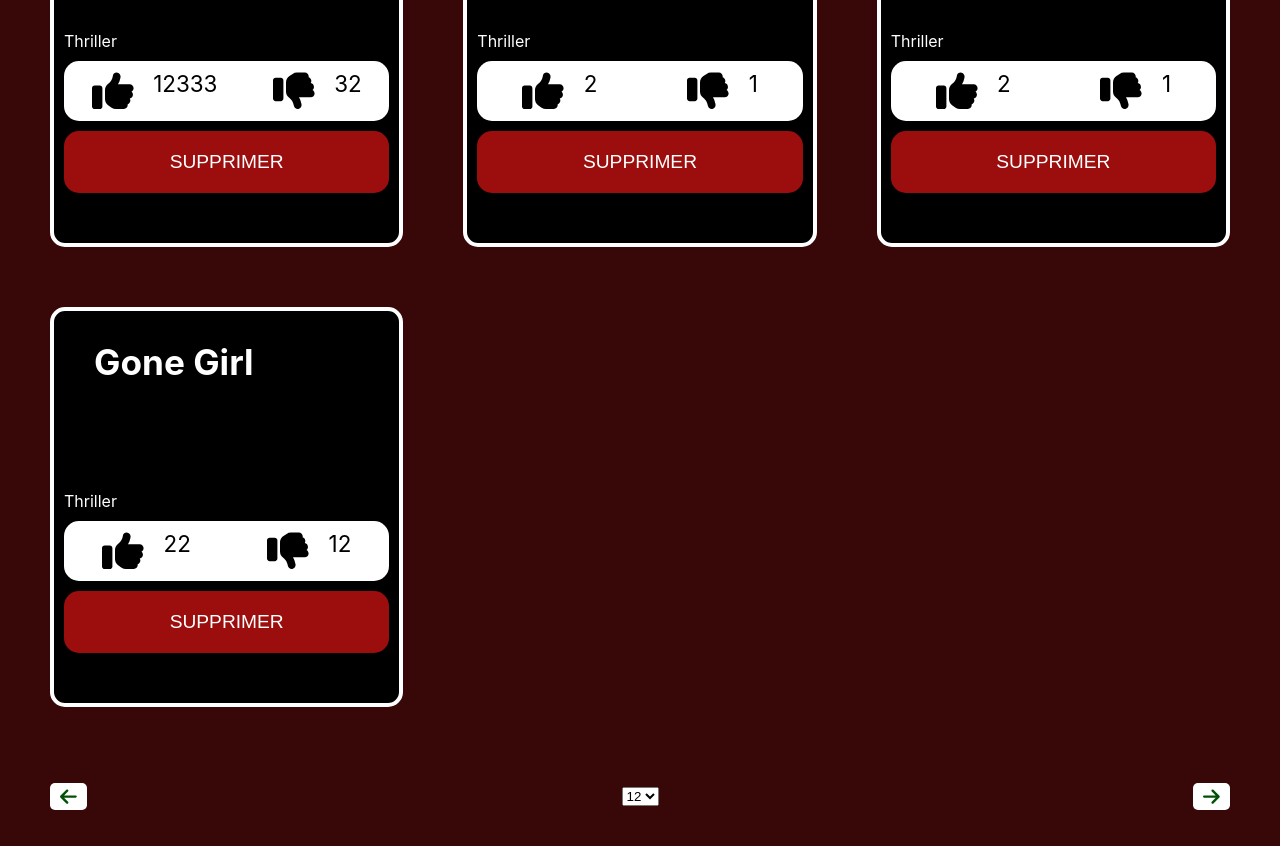
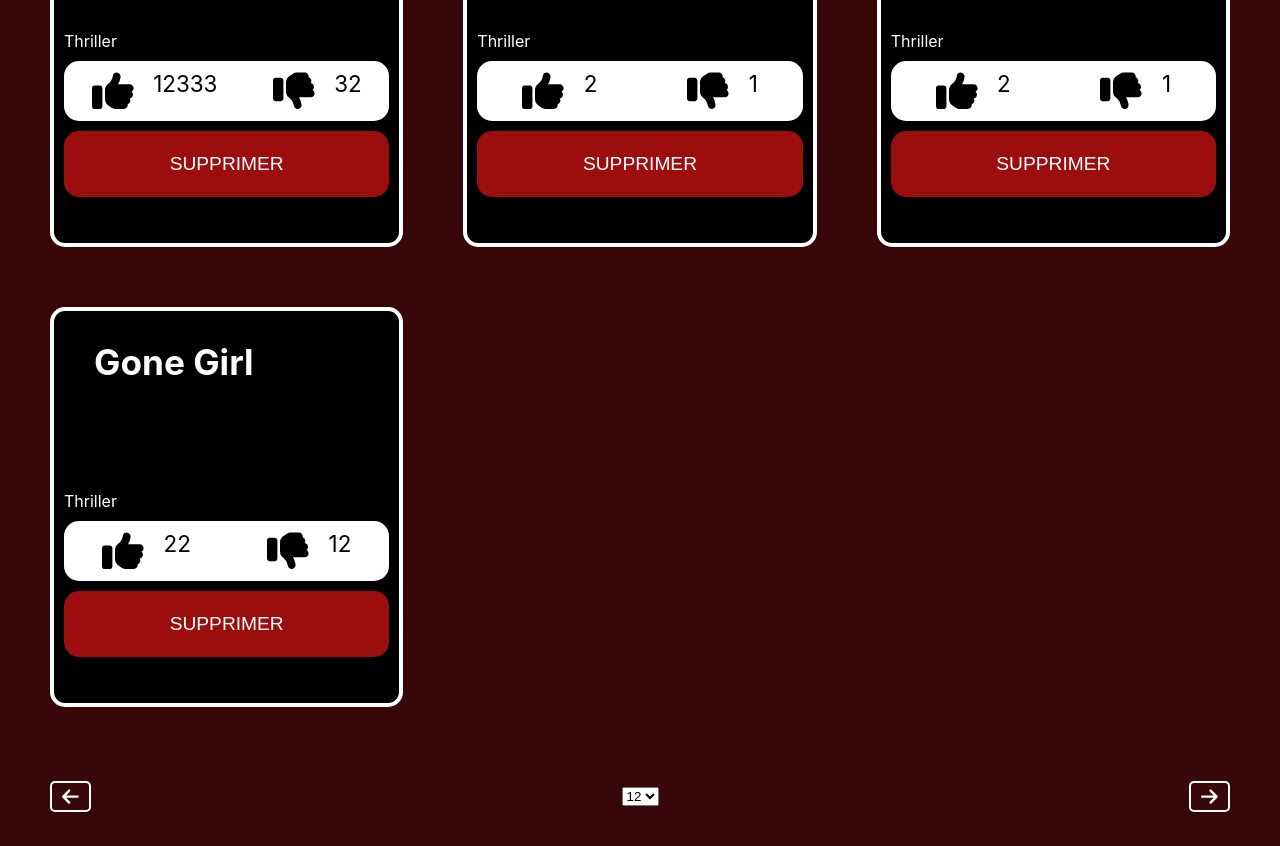
Before and after one commit to ilci66/react-interview-project, a React (Create React App) app: page / in a window 1280 px wide. Shown: the part 1240-2086 px from the top of the page. Built offline with nearby package versions, Linux system fonts and the light colour scheme.

Commit message:
missed category fucntionality added

```diff
--- a/src/App.css
+++ b/src/App.css
@@ -52,16 +52,17 @@
 .pagination-button {
   border-radius: 5px;
   padding:4px 10px;
-  background-color: white;
-  transition: 0.2s;
-  border:none;
+  background-color: inherit;
+  transition: 0.4s;
+  color: white;
   font-size: 1.2rem;
-  color: var(--green);
+  border: 2px solid white;
 }
 .pagination-button:hover {
   box-shadow: 0 0 32px white;
   transform: scale(1.2);
   cursor: pointer;
+  background-color: var(--red);
 }
 .card {
   border: 4px solid white;
@@ -115,18 +116,19 @@
 }
 .delete-button {
   width: 100%;
-  border:none;
+  border: 2px solid var(--red);
   border-radius: 15px;
-  background-color: var(--red);
   color: white;
   padding: 20px 0;
+  background-color: var(--red);
   font-size: 1.2rem;
   transition: 0.2s;
 }
 .delete-button:hover {
   opacity: 0.9;
+  border: 2px solid white;
   cursor: pointer;
-  transform: scale(1.02);
+  box-shadow: 0px 0px 32px white;
 }
 @media (max-width:1440px){
   .content-wrapper {
--- a/src/App.js
+++ b/src/App.js
@@ -5,9 +5,6 @@
 import CategoryFilter from './components/CategoryFilter';
 import Pagination from './components/Pagination';
 import redCurtain from './assets/red-curtain.jpg'
-
-
-
 
 
 function App() {
--- a/src/components/Cards.js
+++ b/src/components/Cards.js
@@ -26,8 +26,9 @@
 
 
   return (<>
+    {/* <CategoryFilter movies={}/> */}
     {movies && filter === "" ?
-      <>{movies.slice((page-1)*iPP,page*iPP).map(m => <Card
+      <>{movies.slice((page-1)*iPP, page*iPP).map(m => <Card
         key={m.id}
         id={m.id}
         title={m.title}
@@ -38,7 +39,7 @@
         dislikes={m.dislikes}
       />)}</>
       :
-      movies && filter !==  "" && movies.filter(m => m.category === filter).slice((page-1)*iPP,page*iPP).map(m => <Card
+      movies && filter !==  "" && movies.filter(m => m.category === filter).slice((page-1)*iPP, page*iPP).map(m => <Card
         key={m.id}
         id={m.id}
         title={m.title}
--- a/src/components/CategoryFilter.js
+++ b/src/components/CategoryFilter.js
@@ -1,12 +1,15 @@
 import React from 'react'
 import { useSelector, useDispatch } from 'react-redux';
 import {
-  setFilter
+  setFilter,
+  selectMovies
 } from '../slice/movieSlice';
 
 
 const CategoryFilter = () => {
   const dispatch = useDispatch();
+  const movies = useSelector(selectMovies);
+  const categoriesArray = [...new Set(movies.map(m => m.category))]
 
   return (
     <div className='filter-wrapper'>
@@ -16,9 +19,7 @@
         id="categories"
       >
         <option value="">Tous Les Films</option>
-        <option value="Comedy">Comedy</option>
-        <option value="Thriller">Thriller</option>
-        <option value="Drame">Drame</option>
+        {categoriesArray && categoriesArray.map(c => <option value={c}>{c}</option>)}
       </select>
     </div>
   )
```
Also changed, not shown: 1 other file (tests, documents, lock files or other folders).
